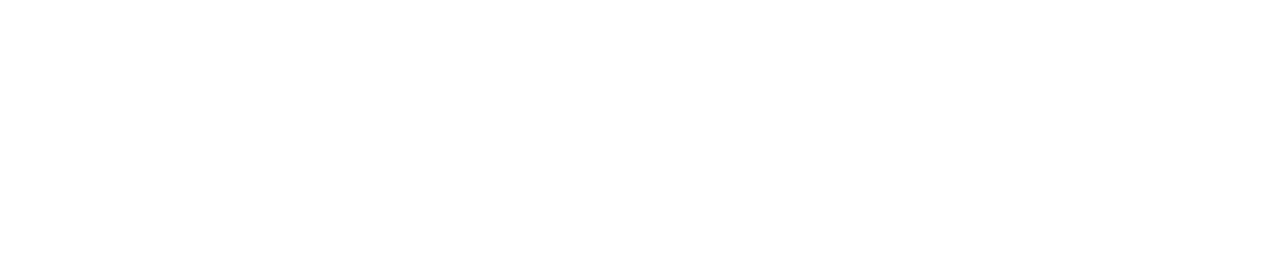
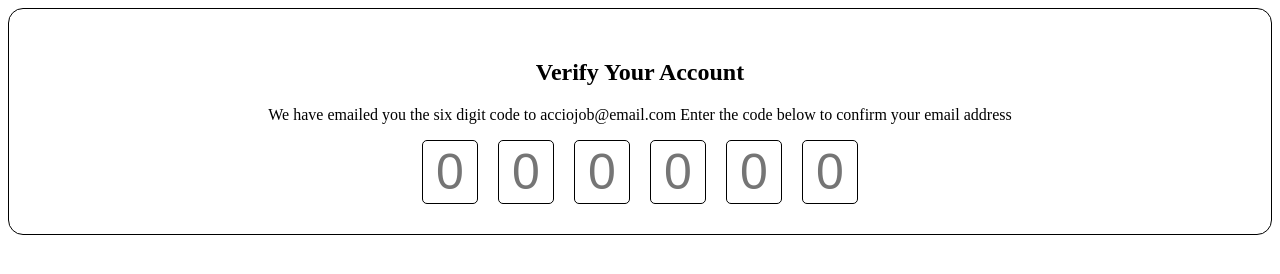
Before and after one commit to acciojob/OTP-UdayBari3421, a website: page main.html in a window 1280 px wide. Drawn offline with Linux system fonts and the light colour scheme.

Commit message:
created a submission

```diff
--- a/main.html
+++ b/main.html
@@ -8,6 +8,29 @@
 
 <body>
 	<!-- the entire body must be written by student -->
+	<h2 id="verification_heading">Verify Your Account</h2>
+    <p id="verification_subtext">We have emailed you the six digit code to acciojob@email.com Enter the code below to confirm your email address</p>
+     <div class="code-container">
+        <div>
+            <input placeholder="0" type="number" id="1" class="code" maxlength="1" onkeyup="clickEvent(this,'2')" >
+        </div>
+        <div>
+            <input placeholder="0" type="number" id="2" class="code" maxlength="1" onkeyup="clickEvent(this,'3')" onkeydown="deleteEvent(this,'1')">
+        </div>
+        <div>
+            <input placeholder="0" type="number" id="3" class="code" maxlength="1" onkeyup="clickEvent(this,'4')" onkeydown="deleteEvent(this,'2')">
+        </div>
+        <div>
+            <input placeholder="0" type="number" id="4" class="code" maxlength="1" onkeyup="clickEvent(this,'5')" onkeydown="deleteEvent(this,'3')">
+        </div>
+        <div>
+            <input placeholder="0" type="number" id="5" class="code" maxlength="1" onkeyup="clickEvent(this,'6')" onkeydown="deleteEvent(this,'4')">
+        </div>
+        <div>
+            <input placeholder="0" type="number" id="6" class="code" maxlength="1" onkeydown="deleteEvent(this,'5')">
+        </div>
+    </div>
+	<!-- the entire body must be written by student -->
     <script type="text/javascript" src="./script.js">
 </script>
 
--- a/script.js
+++ b/script.js
@@ -1 +1,9 @@
 //your JS code here. If required.
+function clickEvent(first,last){
+    if(first.value.length){
+      document.getElementById(last).focus();
+    }
+	if(last.value.length==0){
+		document.getElementById(first).focus();
+	}
+}
--- a/styles.css
+++ b/styles.css
@@ -1 +1,28 @@
 /*  your css code here. If applicable */
+body{
+	border: 1px solid black;
+	padding: 30px;
+	border-radius: 15px;
+}
+.code-container{
+    display:flex;
+	gap: 20px;
+    justify-content: center;
+}
+
+h2,p{
+    text-align: center;
+}
+.code{
+	font-size: 50px;
+	text-align:center;
+	border: 1px solid black;
+	border-radius: 5px;
+	width: 50px;
+	height: 60px;
+	color: grey;
+}
+input[type=number]::-webkit-inner-spin-button,
+input[type=number]::-webkit-outer-spin-button {
+    -webkit-appearance: none;
+}
```
